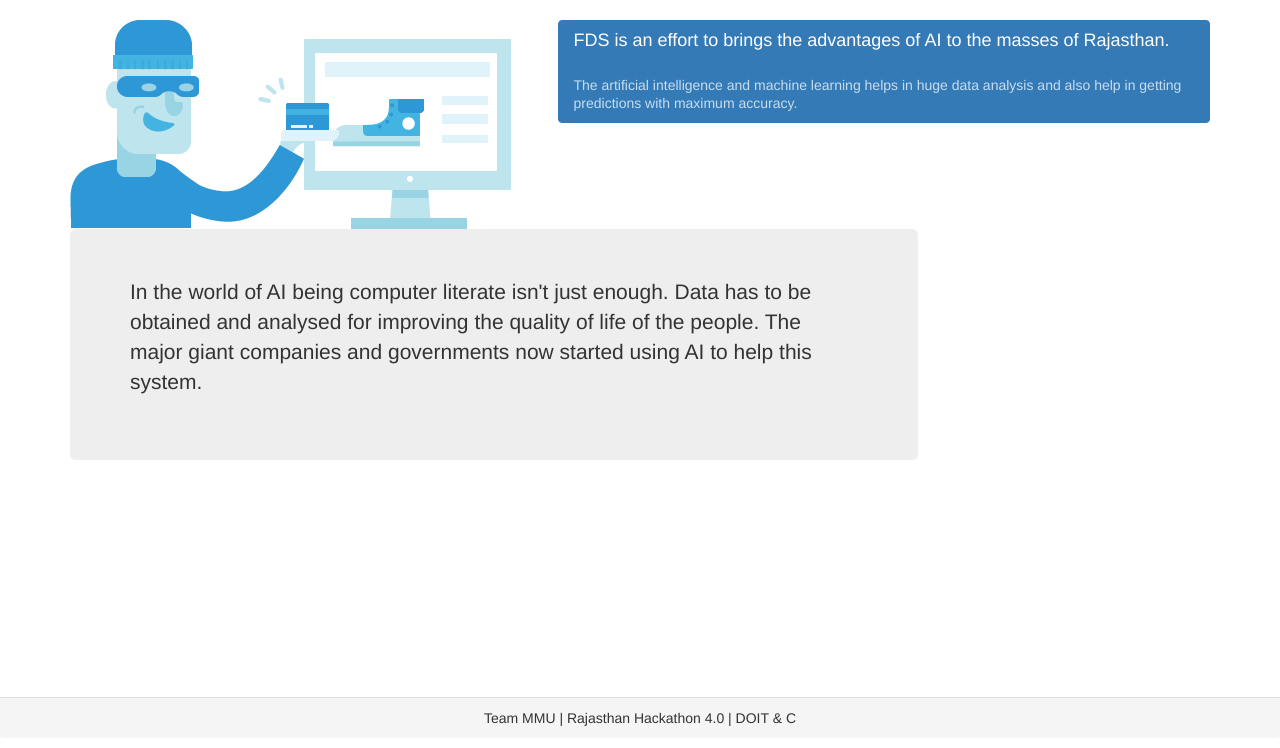
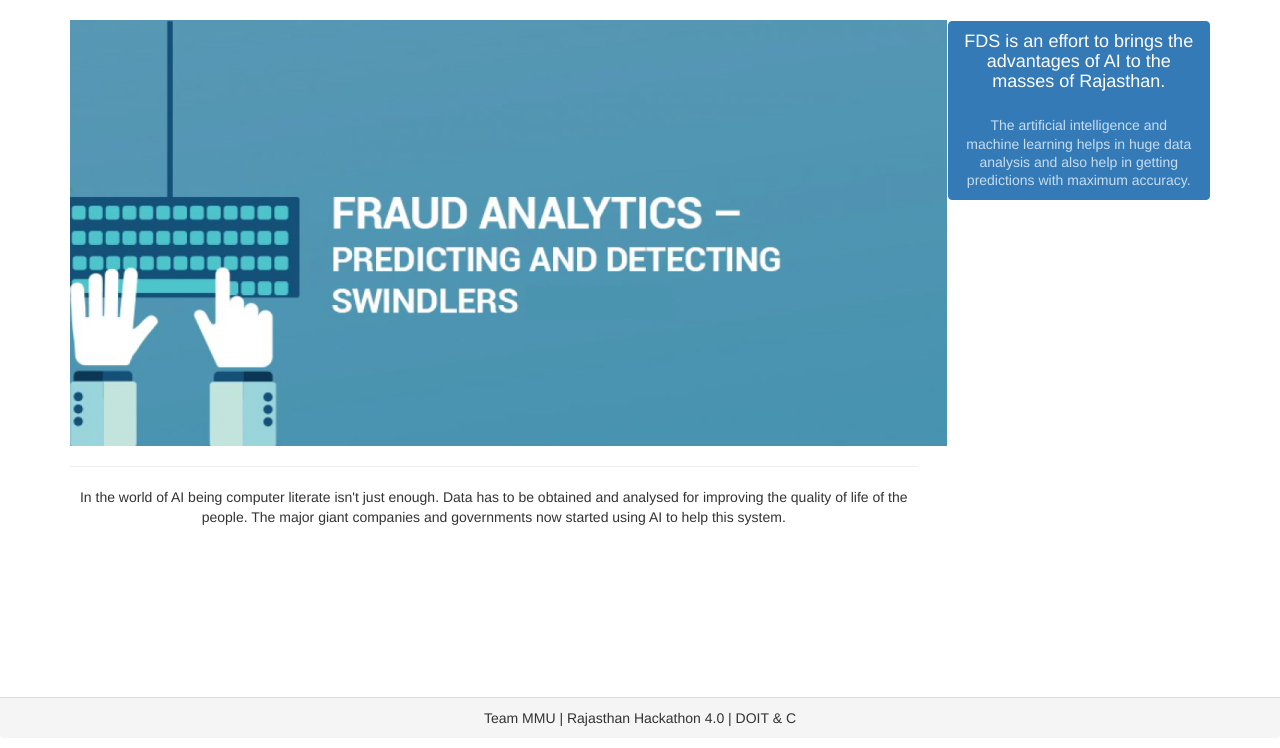
Before and after one commit to Marwari/FDS, a Django app: page / in a window 1280 px wide. Shown: the part 52-800 px from the top of the page. Run offline with Django 3.2, Linux system fonts and the light colour scheme; parts of the project's set-up code (start-up, migrations or seed data) failed here and were passed over; some libraries are stand-ins or nearby versions.

Commit message:
home page modified

```diff
--- a/dashboard/templates/index.html
+++ b/dashboard/templates/index.html
@@ -13,12 +13,15 @@
         {% include "navbar.html" %}
     {% endif %}
         <!--Index starts here-->
-    <div class="container form-top-margin-100">
+    <div class="container form-top-margin-100 text-center">
     <div class="row">
-        <div class="col-sm-5">
-            <img src="../static/images/creditfraud.png">
+        <div class="col-sm-9">
+            <img src="../static/images/fraud.jpg">
         </div>
-        <div class="col-xs-12 col-sm-7">
+        <div class="col-sm-1">
+
+    </div>
+        <div class="col-sm-3">
             <div class="list-group">
              <a href="/about" class="list-group-item active">
             <h4 class="list-group-item-heading">FDS is an effort to brings the advantages of AI to the masses of Rajasthan.</h4><br>
@@ -26,12 +29,13 @@
                  analysis and also help in getting predictions with maximum accuracy.</p>
              </a>
              </div>
+
         </div>
     </div>
     <div class="row">
         <div class="col-xs-12 col-sm-9">
-        <div class="jumbotron">
-        <p>In the world of AI being computer literate isn't just enough. Data has to be obtained and
+        <div>
+        <p><hr>In the world of AI being computer literate isn't just enough. Data has to be obtained and
         analysed for improving the quality of life of the people. The major giant companies and governments
         now started using AI to help this system.</p>
     </div>
```
